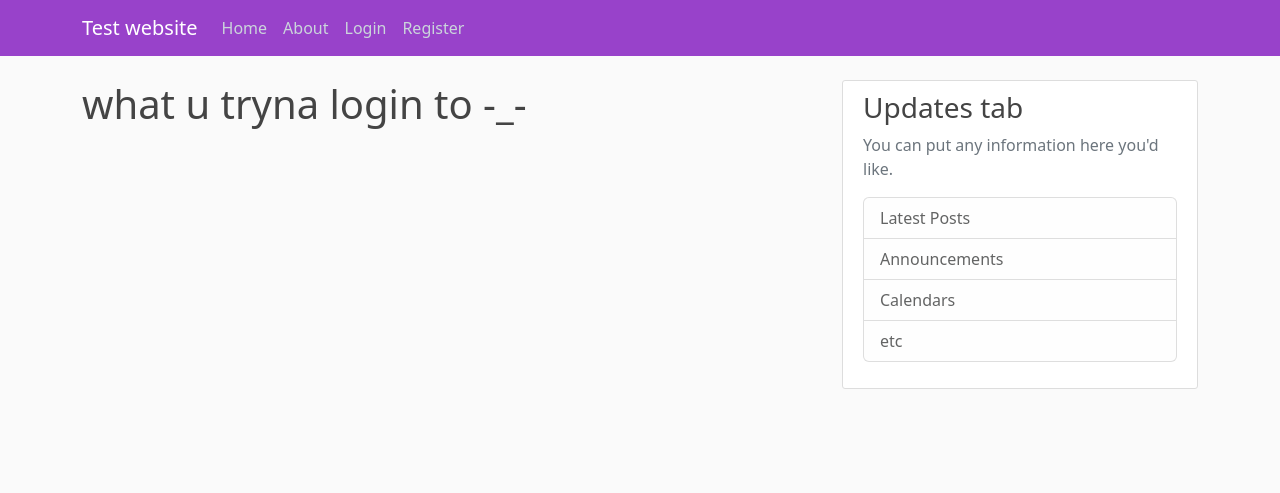
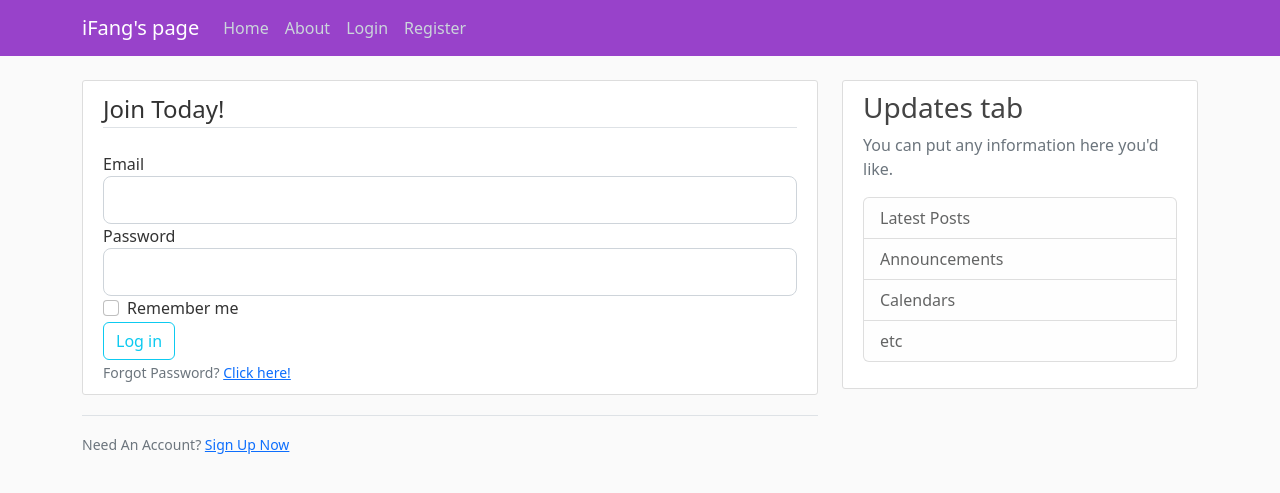
Before and after one commit to iFangg/website_1, a Flask app: page /login in a window 1280 px wide. Shown: the top 493 px of the page. Run offline with Flask 2, Linux system fonts and the light colour scheme.

Commit message:
Finishing up forms and user input

```diff
--- a/Py3/website_1/app.py
+++ b/Py3/website_1/app.py
@@ -30,9 +30,15 @@ def home():
 def about():
     return(render_template('about.html'))
 
-@app.route("/login")
+@app.route("/login", methods = ['GET', 'POST'])
 def login():
     form = LoginForm()
+    if form.validate_on_submit():
+        if form.email.data == 'admin@blog.com' and form.password.data == 'password':
+            flash("Successfully signed in!", 'Success')
+            return redirect(url_for('home'))
+        else:
+            flash('Login Unsuccessful. Please check email and password', 'danger')
     return(render_template('login.html', title = 'Login', form = form))
 
 @app.route("/register", methods = ['GET', 'POST'])
--- a/Py3/website_1/forms.py
+++ b/Py3/website_1/forms.py
@@ -5,10 +5,10 @@ from wtforms.validators import DataRequired, Length, Email, EqualTo
 
 
 class RegistrationForm(FlaskForm):
-    username = StringField('Username', validators=[DataRequired(), Length(min = 2)])
+    username = StringField('Username', validators=[DataRequired(), Length(min = 2, max = 20)])
     email = StringField('Email', validators=[DataRequired(), Email()])
     password = PasswordField('Password', validators=[DataRequired()])
-    confirm_password = PasswordField('Confirm Password', validators=[DataRequired(), EqualTo('Password')])
+    confirm_password = PasswordField('Confirm Password', validators=[DataRequired(), EqualTo('password')])
     submit = SubmitField('Register')
 
 
--- a/Py3/website_1/templates/layout.html
+++ b/Py3/website_1/templates/layout.html
@@ -20,14 +20,14 @@
     <header class="site-header">
         <nav class="navbar navbar-expand-md navbar-dark bg-steel fixed-top">
             <div class="container">
-            <a class="navbar-brand mr-4" href="/">Test website</a>
+            <a class="navbar-brand mr-4" href="/">iFang's page</a>
             <button class="navbar-toggler" type="button" data-toggle="collapse" data-target="#navbarToggle" aria-controls="navbarToggle" aria-expanded="false" aria-label="Toggle navigation">
                 <span class="navbar-toggler-icon"></span>
             </button>
             <div class="collapse navbar-collapse" id="navbarToggle">
                 <div class="navbar-nav mr-auto">
-                <a class="nav-item nav-link" href="/">Home</a>
-                <a class="nav-item nav-link" href="/about">About</a>
+                <a class="nav-item nav-link" href="{{ url_for('home') }}">Home</a>
+                <a class="nav-item nav-link" href="{{ url_for('about') }}">About</a>
                 </div>
                 <!-- Navbar Right Side -->
                 <div class="navbar-nav">
--- a/Py3/website_1/templates/login.html
+++ b/Py3/website_1/templates/login.html
@@ -1,5 +1,53 @@
 {% extends "layout.html" %}
 
 {% block content%}
-    <h1>what u tryna login to -_-</h1>
+    <div class="content-section">
+        <form method = "POST" action = "">
+            {{ form.hidden_tag() }}
+            <fieldset class ="form-group">
+                <legend class="border-bottom mb-4">Join Today!</legend>
+                <div class="form-group">
+                    {{ form.email.label(class="form-control-label")}}
+                    {% if form.email.errors %}
+                        {{ form.email(class="form-control form-control-lg is-invalid")}}
+                        <div class="invalid-feedback">
+                            {% for errors in form.email.errors %}
+                                <span>{{ error }}</span>
+                            {% endfor %}
+                        </div>
+                    {% else %}
+                        {{ form.email(class="form-control form-control-lg")}}
+                    {% endif %}
+                </div>
+                <div class="form-group">
+                    {{ form.password.label(class="form-control-label")}}
+                    {% if form.password.errors %}
+                        {{ form.password(class="form-control form-control-lg is-invalid")}}
+                        <div class="invalid-feedback">
+                            {% for errors in form.password.errors %}
+                                <span>{{ error }}</span>
+                            {% endfor %}
+                        </div>
+                    {% else %}
+                        {{ form.password(class="form-control form-control-lg")}}
+                    {% endif %}
+                </div>
+                <div class="form-check">
+                    {{ form.remember_me(class= "form-check-input") }}
+                    {{ form.remember_me.label(class= "form-check-label") }}
+                </div>
+            </fieldset>
+            <div class="form-group">
+                {{ form.submit(class="btn btn-outline-info") }}
+            </div>
+            <small class="text-muted ml-2">
+                Forgot Password? <a href="#">Click here!</a>
+            </small>
+        </form>
+    </div>
+    <div class="border-top pt-3">
+        <small class="text-muted">
+            Need An Account? <a class="ml-2" href="{{ url_for('register') }}">Sign Up Now</a>
+        </small>
+    </div>
 {% endblock content %}
```
Also changed, not shown: Py3/website_1/templates/register.html (+45 -6 lines).
